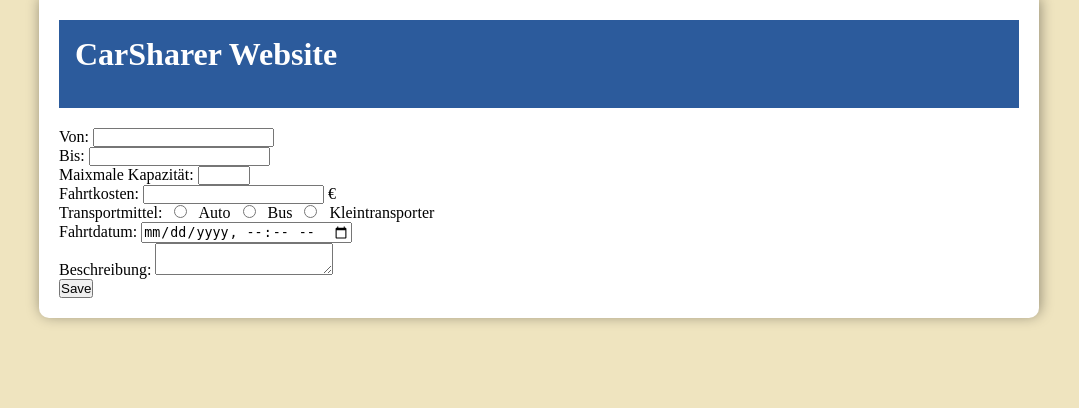
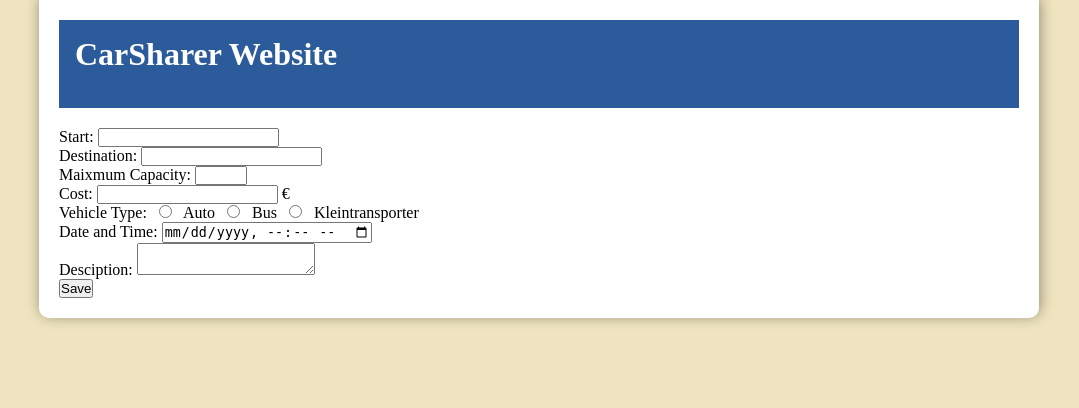
Before and after one commit to horriblename/coursework-database-db2, a Flask app: page /new_drive in a window 1280 px wide. Shown: the top 408 px of the page, without its empty margins (101-1180 px from the left). Run offline with Flask 2, Linux system fonts and the light colour scheme; parts of the project's set-up code (start-up, migrations or seed data) failed here and were passed over.

Commit message:
translate to english

```diff
--- a/template/new_drive.html
+++ b/template/new_drive.html
@@ -14,11 +14,11 @@
 
       <div id="site">
   <form name="create-drive" action="new_drive" method="post">
-     Von: <input type="text" name="depart" required><br/>
-     Bis: <input type="text" name="destination" required><br/>
-     Maixmale Kapazität: <input type="number" name="maxcap" min="1" max="10" required> <br/>
-     Fahrtkosten: <input type="number" name="cost" step="0.01" /> € <br/>
-     Transportmittel:
+     Start: <input type="text" name="depart" required><br/>
+     Destination: <input type="text" name="destination" required><br/>
+     Maixmum Capacity: <input type="number" name="maxcap" min="1" max="10" required> <br/>
+     Cost: <input type="number" name="cost" step="0.01" /> € <br/>
+     Vehicle Type:
         <input type="radio" name="vehicletype" value="Auto" required>
         <label for="Auto">Auto</label>
         <input type="radio" name="vehicletype" value="Bus">
@@ -26,9 +26,9 @@
         <input type="radio" name="vehicletype" value="Kleintransporter">
         <label for="Kleintransporter">Kleintransporter</label>
       <br/>
-      Fahrtdatum: <input type="datetime-local" name="drivedatetime" value="" required>
+      Date and Time: <input type="datetime-local" name="drivedatetime" value="" required>
       <br/>
-      Beschreibung: <textarea name="description" placeholder="" maxlength="50"></textarea> <br/>
+      Desciption: <textarea name="description" placeholder="" maxlength="50"></textarea> <br/>
     <input type="submit" value="Save">
   </form>
 
```
